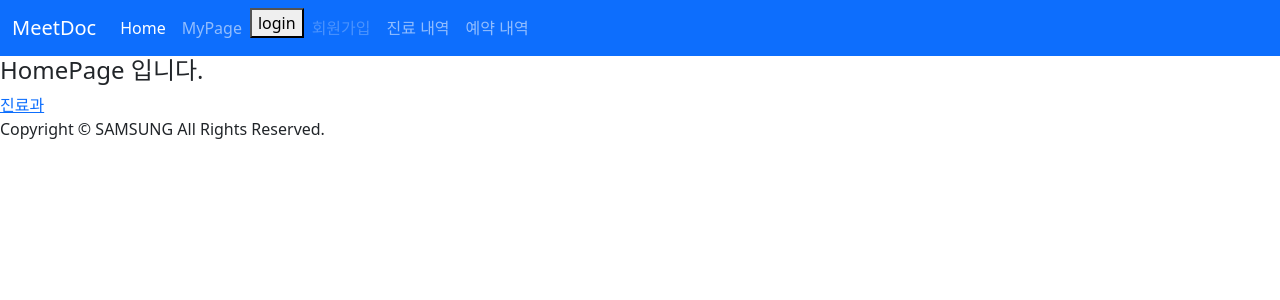
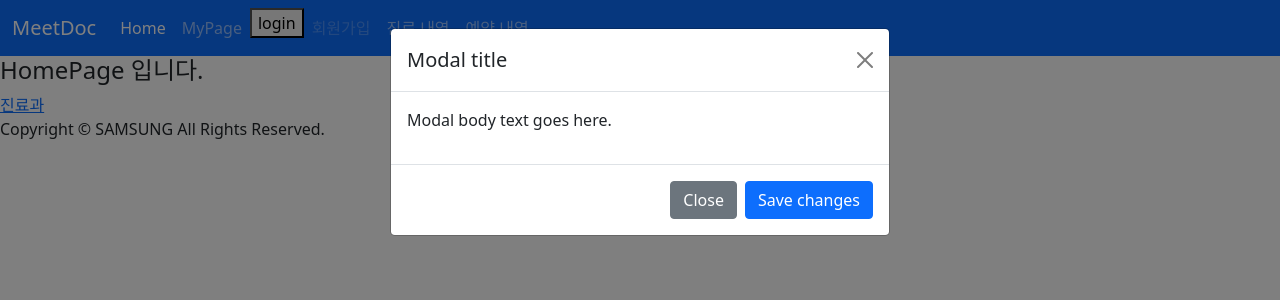
Before and after one commit to pingu9/meetdoc, a Vue app in the folder frontend/: page / in a window 1280 px wide. Both pictures are taken after a click on the button "login". Shown: the top 300 px of the page. Built offline with nearby package versions, Linux system fonts and the light colour scheme.

Commit message:
[S07P12A302-42] fix login modal
 fix login modal

```diff
--- a/frontend/src/MainPage.vue
+++ b/frontend/src/MainPage.vue
@@ -1,7 +1,7 @@
 <template>
   <div>
     <div>
-    <Header @openLoginDialog="onOpenLoginDialog"/>
+    <Header/>
     </div>
     <div>
     <router-view></router-view>
@@ -9,8 +9,7 @@
     <div>
     <Footer/>
     </div>
-    <LoginDialog
-    :open="loginDialogOpen"/>
+    <LoginDialog/>
   </div>
 </template>
 
@@ -27,24 +26,8 @@ export default {
   },
   data () {
     return {
-      loginDialogOpen: false,
-      signupDialogOpen: false,
     }
   },
-  methods: {
-    onOpenLoginDialog () {
-      this.loginDialogOpen = true
-    },
-    onCloseLoginDialog () {
-      this.loginDialogOpen = false
-    },
-    onOpenSignupDialog () {
-      this.signupDialogOpen = true
-    },
-    onCloseSignupDialog () {
-      this.signupDialogOpen = false
-    }
-  }
 }
 </script>
 
--- a/frontend/src/components/LoginDialog.vue
+++ b/frontend/src/components/LoginDialog.vue
@@ -1,5 +1,5 @@
 <template>
-<div class="modal" tabindex="-1">
+<div class="modal" tabindex="-1" id="loginModal">
   <div class="modal-dialog">
     <div class="modal-content">
       <div class="modal-header">
@@ -20,12 +20,10 @@
 
 <script>
 export default {
-    props: {
-        open: {
-        type: Boolean,
-        default: false
-        }
-    },
+  data() {
+    return {
+    }
+  },
 }
 </script>
 
--- a/frontend/src/components/MainHeader.vue
+++ b/frontend/src/components/MainHeader.vue
@@ -15,7 +15,7 @@
           <a class="nav-link" href="/mypage">MyPage</a>
         </li>
         <li class="nav-item">
-          <button @click="clickLogin">login</button>
+          <button data-bs-toggle="modal" data-bs-target="#loginModal">login</button>
         </li>
         <li class="nav-item">
           <a class="nav-link disabled" href="#" tabindex="-1" aria-disabled="true">회원가입</a>
@@ -37,12 +37,6 @@
 
 export default {
   methods:{
-    clickLogin() {
-      console.log('sd')
-      this.$emit('openLoginDialog')
-            console.log('sds')
-
-    }
   }
 }
 </script>
```
